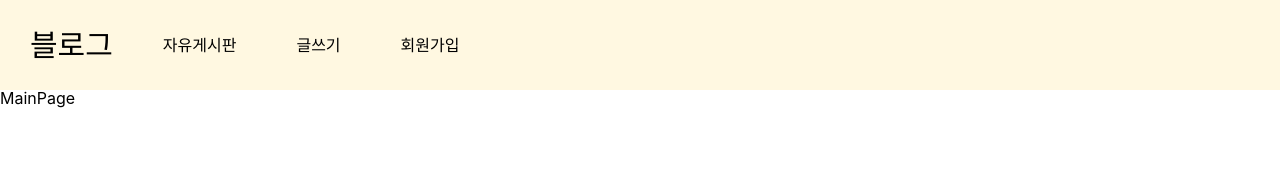
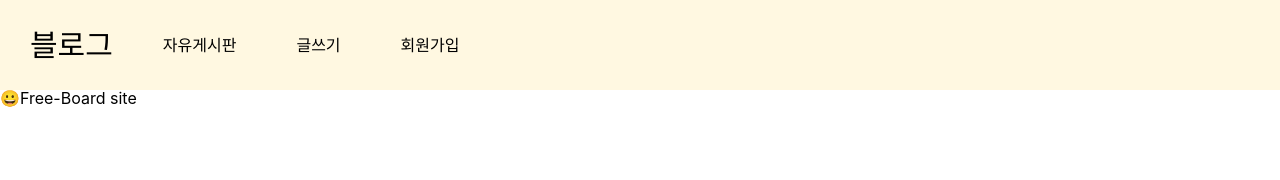
Before and after one commit to hhw12409/Free-Board, a React (Create React App) app: page / in a window 1280 px wide. Shown: the top 180 px of the page. Built offline with nearby package versions, Linux system fonts and the light colour scheme.

Commit message:
Docs : Update Main page comment

```diff
--- a/src/routes/MainPage.js
+++ b/src/routes/MainPage.js
@@ -1,6 +1,8 @@
 function MainPage() {
   return (
-    <div>MainPage</div>
+    <div className='main-page'>
+      <h1>😀Free-Board site</h1>
+    </div>
   )
 }
 
```
